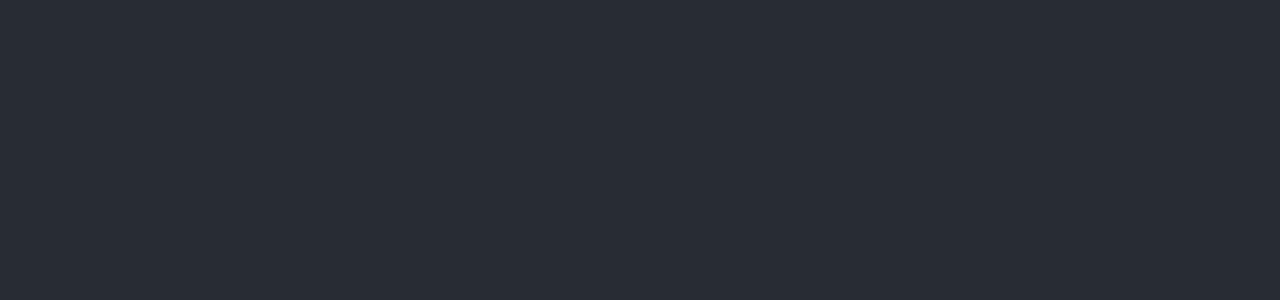
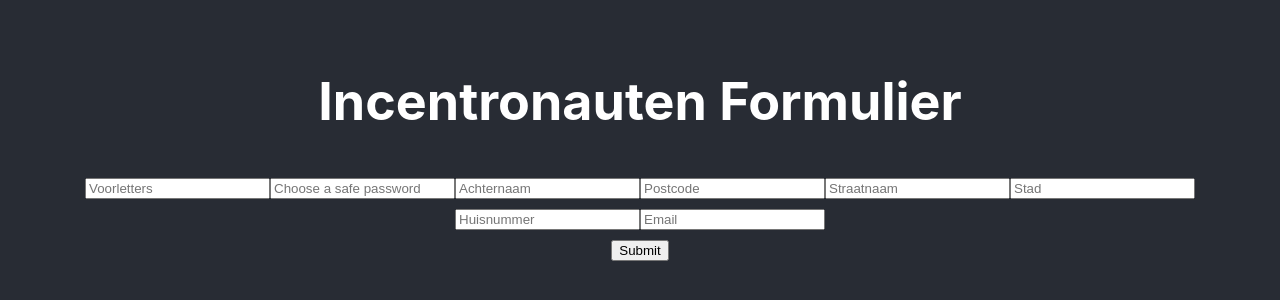
Before and after one commit to alinabeglarian/incentronauten-formulier, a React (Create React App) app: page / in a window 1280 px wide. Shown: the part 252-552 px from the top of the page. Built offline with nearby package versions, Linux system fonts and the light colour scheme.

Commit message:
added form

```diff
--- a/src/App.js
+++ b/src/App.js
@@ -1,11 +1,12 @@
 import React from 'react';
 import './App.css';
+import Form from './Form'
 
 function App() {
   return (
     <div className="App">
       <header className="App-header">
-
+        <Form />
       </header>
     </div>
   );
--- /dev/null
+++ b/src/Form.js
@@ -0,0 +1,55 @@
+import React from 'react'
+
+export default function Form(props) {
+
+  return (
+    <div className="form-container">
+      <h1>Incentronauten Formulier</h1>
+      <form>
+        <input
+          name="voorletters"
+          placeholder="Voorletters"
+          autoComplete="off"
+        />
+        <input
+          name="tussenvoegsel"
+          placeholder="Choose a safe password"
+          autoComplete="off"
+        />
+        <input
+          name="achternaam"
+          placeholder="Achternaam"
+          autoComplete="off"
+        />
+        <input
+          name="postcode"
+          placeholder="Postcode"
+          autoComplete="off"
+        />
+        <input
+          name="straatnaam"
+          placeholder="Straatnaam"
+          autoComplete="off"
+        />
+        <input
+          name="stad"
+          placeholder="Stad"
+          autoComplete="off"
+        />
+        <input
+          name="huisnummer"
+          placeholder="Huisnummer"
+          autoComplete="off"
+        />
+        <input
+          name="email"
+          placeholder="Email"
+          autoComplete="off"
+        />
+        <div>
+          <button type="submit">Submit</button>
+        </div>
+      </form>
+    </div>
+  );
+}
```
